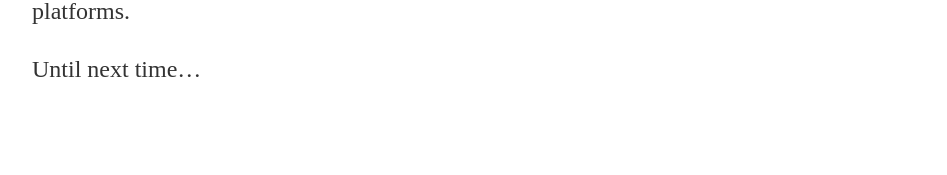
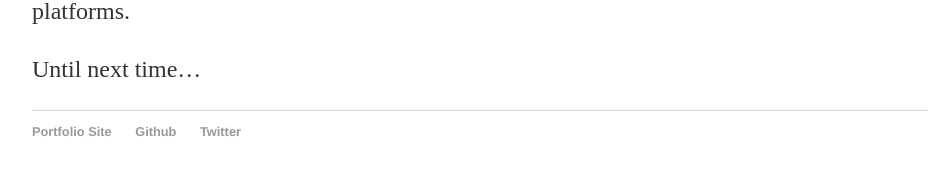
Before and after one commit to cguttweb/cguttweb.github.io, a Jekyll site: the page built from _posts/2017-05-28-the-beginnings-of-my-blog.md, in a window 1280 px wide. Shown: the part 543-718 px from the top of the page, without its empty margins (160-1107 px from the left). Built offline with Jekyll 4.4.1, drawn with Linux system fonts in a browser that asks for light colours.

Commit message:
trying to figure out incliudes

```diff
--- a/_layouts/default.html
+++ b/_layouts/default.html
@@ -17,6 +17,6 @@
 
 			</div>
 			<!-- /.container -->
-			{{ % include footer.html % }}
+			{% include footer.html %}
 		</body>
 	</html>
--- a/index.html
+++ b/index.html
@@ -7,3 +7,5 @@ title: Chloe's Blog Attempt
 	<p>This is my attempt to try and learn a bit about jekyll and markdown and how it integrates with github pages.</p>
 	<p>This blog will start to document my progress as I (hopefully) improve my front end skills particularly around JavaScript and Sass CSS pre-processor. </p>
 </div><!-- /.blurb -->
+
+{% include footer.html %}
```
